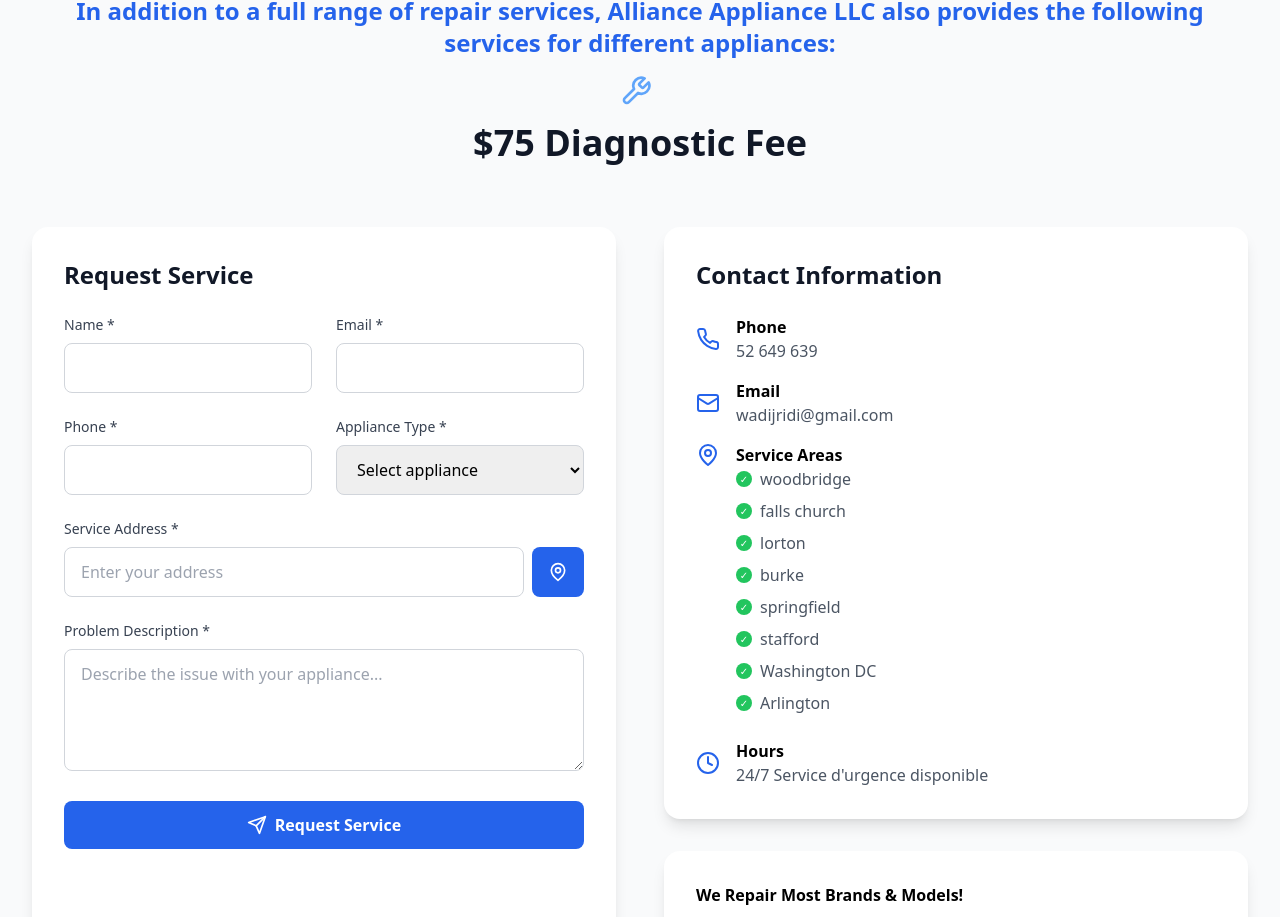
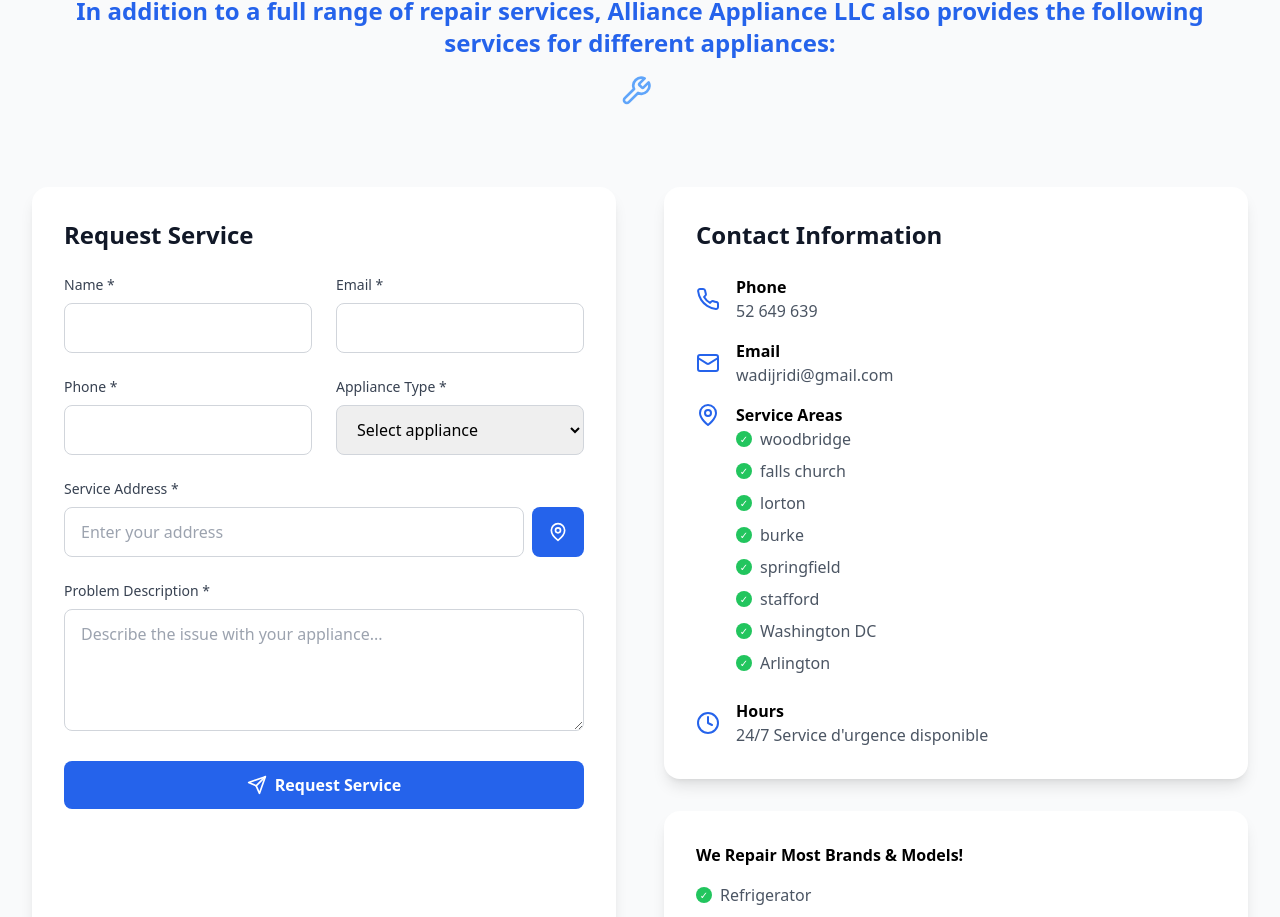
Before and after one commit to labotechservicetn-ship-it/LaboTech_Service, a React (Vite) app: page / in a window 1280 px wide. Shown: the part 5618-6535 px from the top of the page. Built offline with nearby package versions, Linux system fonts and the light colour scheme.

Commit message:
Updated Contact.tsx

```diff
--- a/src/components/Contact.tsx
+++ b/src/components/Contact.tsx
@@ -79,7 +79,7 @@
           <div className="flex items-center justify-center h-16">
             <Wrench className="h-8 w-8 text-blue-400 mr-2" />
           </div>
-          <h2 className="text-4xl font-bold text-gray-900 mb-4">$75 Diagnostic Fee</h2>
+
         </div>
 
         <div className="grid lg:grid-cols-2 gap-12">
```
